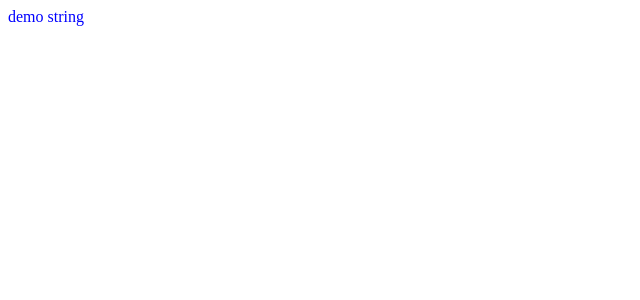
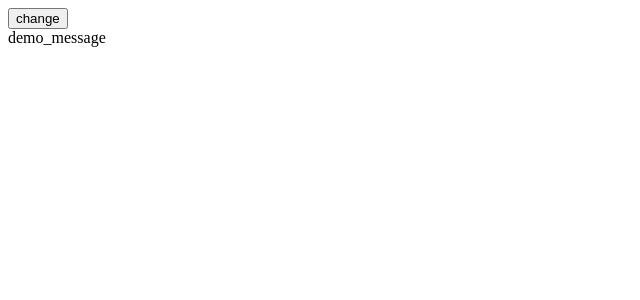
Before and after one commit to z860415/vie3-ts-vite-admin-demo, a Vue app: page / in a window 1280 px wide. Shown: the top 300 px of the page, without its empty margins (0-640 px from the left). Built offline with nearby package versions, Linux system fonts and the light colour scheme.

Commit message:
新增 ref 響應式寫法

```diff
--- a/src/App.vue
+++ b/src/App.vue
@@ -1,18 +1,18 @@
 <template>
-  <div v-bind:style="style">
-  demo string
+<div>
+  <button @click="changeMessage">change</button>
+  <div>
+    {{ message }}
   </div>
+</div>
 </template>
 
 <script setup lang="ts">
-type Style = {
-  color: String,
-  height: String
-}
+import { ref, Ref } from 'vue'
 
-const style: Style = {
-    color: "blue",
-    height: "300px"
+let message: Ref<string> = ref("demo_message")
+const changeMessage = () => {
+    message.value = "changeMessage"
 }
 
 </script>
```
